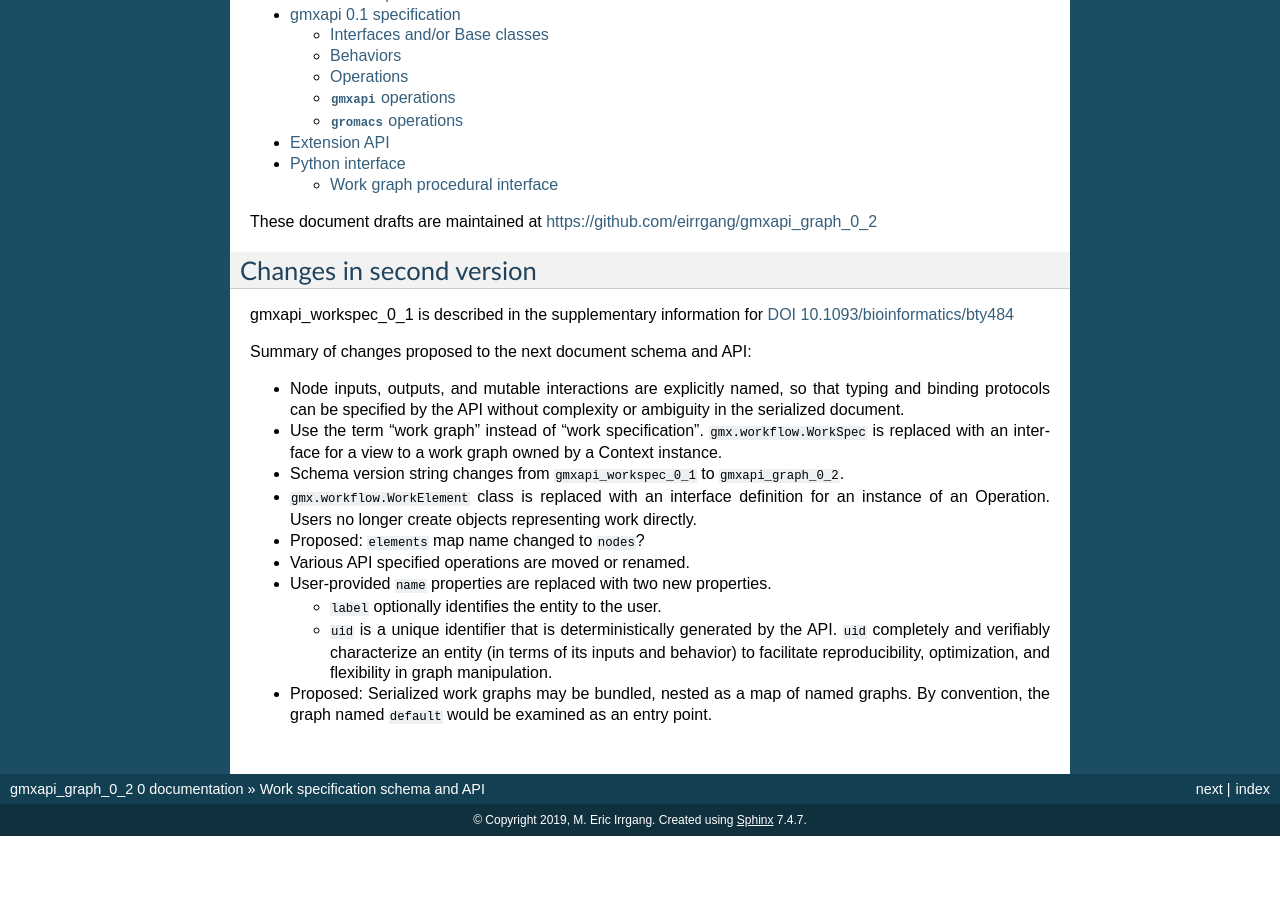
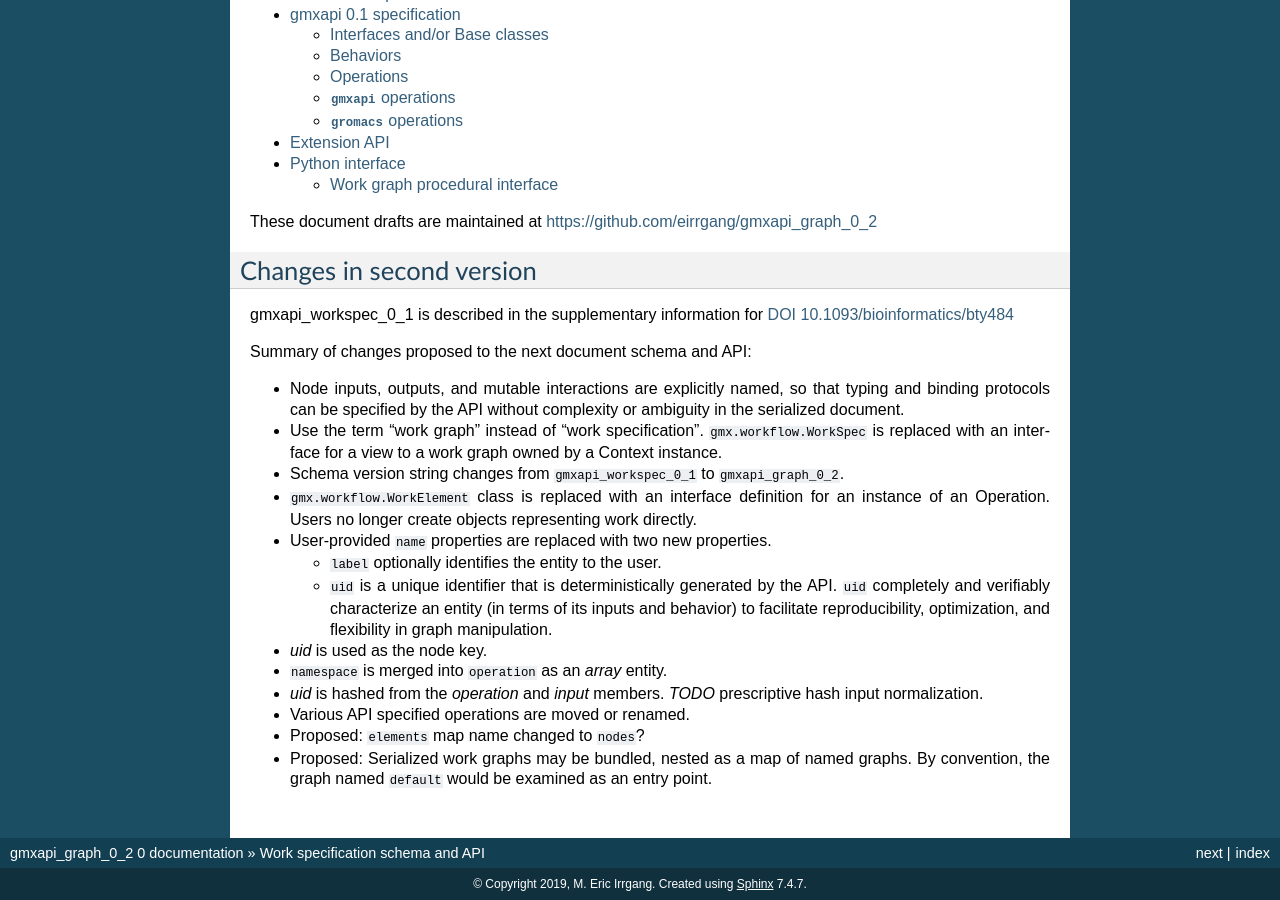
Before and after one commit to eirrgang/gmxapi_graph_0_2, a Sphinx documentation site: the page built from docs/index.rst, in a window 1280 px wide and 900 px high, scrolled down 665 px. Built offline with Sphinx 7.4.7, drawn with Linux system fonts in a browser that asks for light colours; before the commit the page ends 1501 px from its top, so only the background shows below that; some of the changed text lies outside the part shown.

```diff
--- a/docs/index.rst
+++ b/docs/index.rst
@@ -42,5 +40,11 @@ Summary of changes proposed to the next document schema and API:
     to facilitate
     reproducibility, optimization, and flexibility in graph manipulation.
 
+- *uid* is used as the node key.
+- ``namespace`` is merged into ``operation`` as an *array* entity.
+- *uid* is hashed from the *operation* and *input* members.
+  *TODO* prescriptive hash input normalization.
+- Various API specified operations are moved or renamed.
+- Proposed: ``elements`` map name changed to ``nodes``?
 - Proposed: Serialized work graphs may be bundled, nested as a map of named graphs. By
   convention, the graph named ``default`` would be examined as an entry point.
```
Also changed, not shown: other parts of docs/index.rst (+1 -3 lines).
